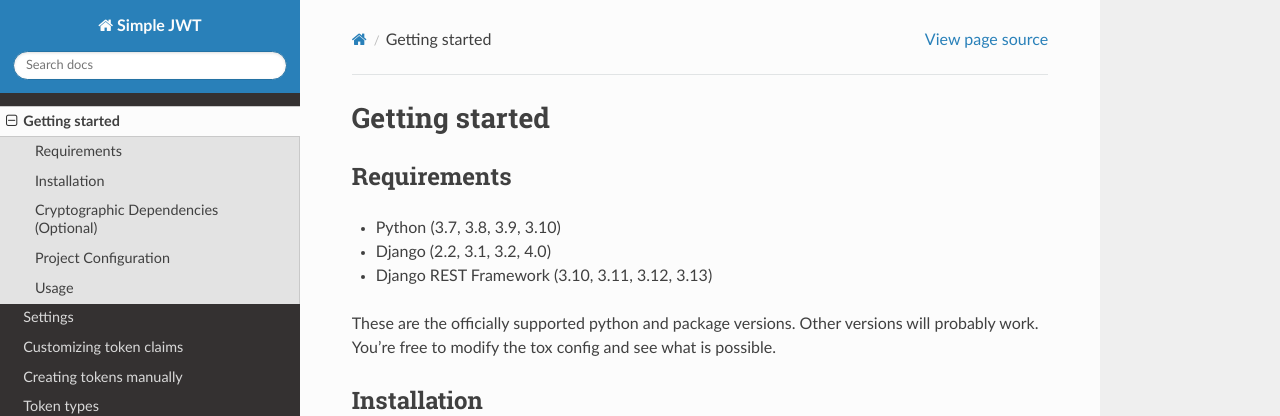
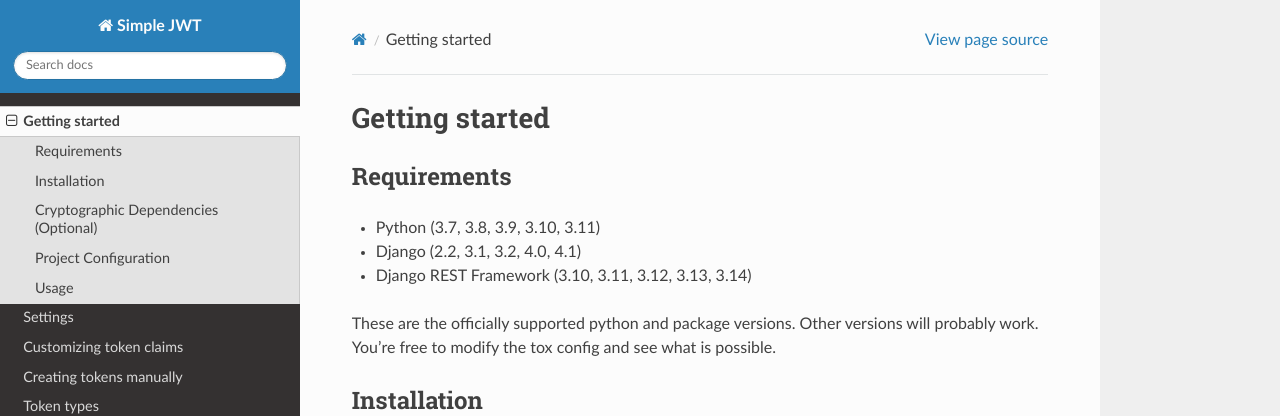
Before and after one commit to jazzband/djangorestframework-simplejwt, a Sphinx documentation site: the page built from docs/getting_started.rst, in a window 1280 px wide and 900 px high. Shown: the top 416 px of the window. Built offline with Sphinx 7.4.7 and the Read the Docs theme 2.0.0, drawn with Linux system fonts in a browser that asks for light colours; the version number could not be read and is left out.

Commit message:
add python 3.11, django 4.1, DRF 3.14

```diff
--- a/docs/getting_started.rst
+++ b/docs/getting_started.rst
@@ -6,9 +6,9 @@ Getting started
 Requirements
 ------------
 
-* Python (3.7, 3.8, 3.9, 3.10)
-* Django (2.2, 3.1, 3.2, 4.0)
-* Django REST Framework (3.10, 3.11, 3.12, 3.13)
+* Python (3.7, 3.8, 3.9, 3.10, 3.11)
+* Django (2.2, 3.1, 3.2, 4.0, 4.1)
+* Django REST Framework (3.10, 3.11, 3.12, 3.13, 3.14)
 
 These are the officially supported python and package versions.  Other versions
 will probably work.  You're free to modify the tox config and see what is
```
